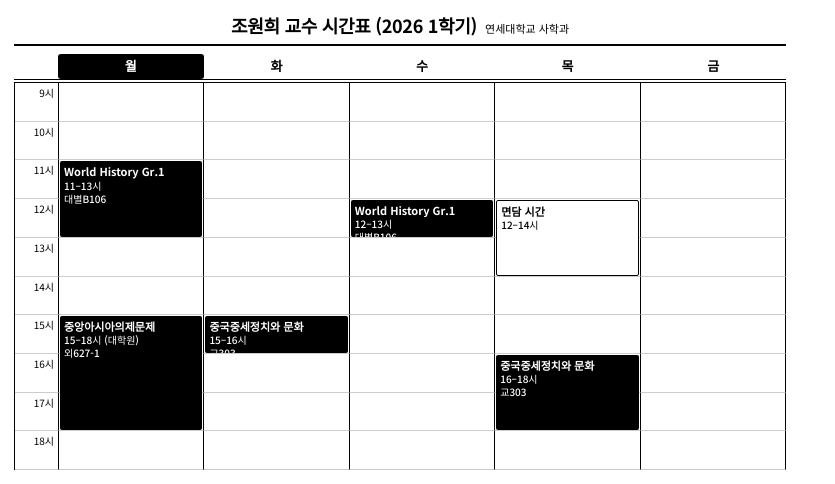
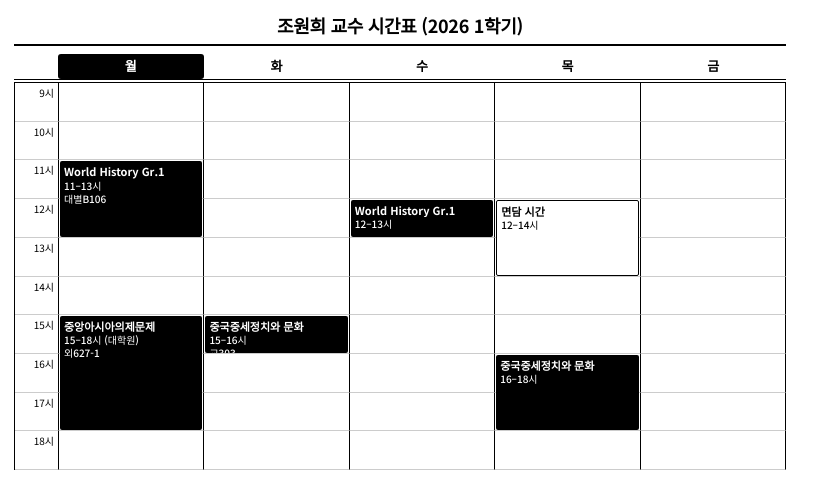
Before and after one commit to wonheecho/trmnl-display, a plain HTML site: page 2026_01_Calendar_Only.html in a window 1280 px wide. Shown: the whole page, without its empty margins (0-835 px from the left). Drawn offline with Linux system fonts and the light colour scheme.

Commit message:
Update 2026_01_Calendar_Only.html
1 Hour delete location
return smoothing

```diff
--- a/2026_01_Calendar_Only.html
+++ b/2026_01_Calendar_Only.html
@@ -18,8 +18,7 @@
       color: #000;
       font-family: 'Noto Sans KR', sans-serif;
       font-size: 12px;
-      -webkit-font-smoothing: none;
-      font-smooth: never;
+
     }
 
     .wrapper {
@@ -150,7 +149,6 @@
 
   <div class="header">
     <span class="header-title">조원희 교수 시간표 (2026 1학기)</span>
-    <span class="header-sub">연세대학교 사학과</span>
   </div>
 
   <div class="content">
@@ -274,11 +272,11 @@ function placeEvent(col, startHour, endHour, label, timeStr, type, loc) {
 
 // 중국중세정치와 문화 — Tue 15–16, Thu 16–18
 placeEvent(2, 15, 16, '중국중세정치와 문화', '15–16시', 'class', '교303');
-placeEvent(4, 16, 18, '중국중세정치와 문화', '16–18시', 'class', '교303');
+placeEvent(4, 16, 18, '중국중세정치와 문화', '16–18시', 'class', '');
 
 // World History Group 1 — Mon 11–13, Wed 12–13
 placeEvent(1, 11, 13, 'World History Gr.1', '11–13시', 'class', '대별B106');
-placeEvent(3, 12, 13, 'World History Gr.1', '12–13시', 'class', '대별B106');
+placeEvent(3, 12, 13, 'World History Gr.1', '12–13시', 'class', '');
 
 // 중앙아시아의제문제 — Mon 15–18
 placeEvent(1, 15, 18, '중앙아시아의제문제', '15–18시 (대학원)', 'class', '외627-1');
```
